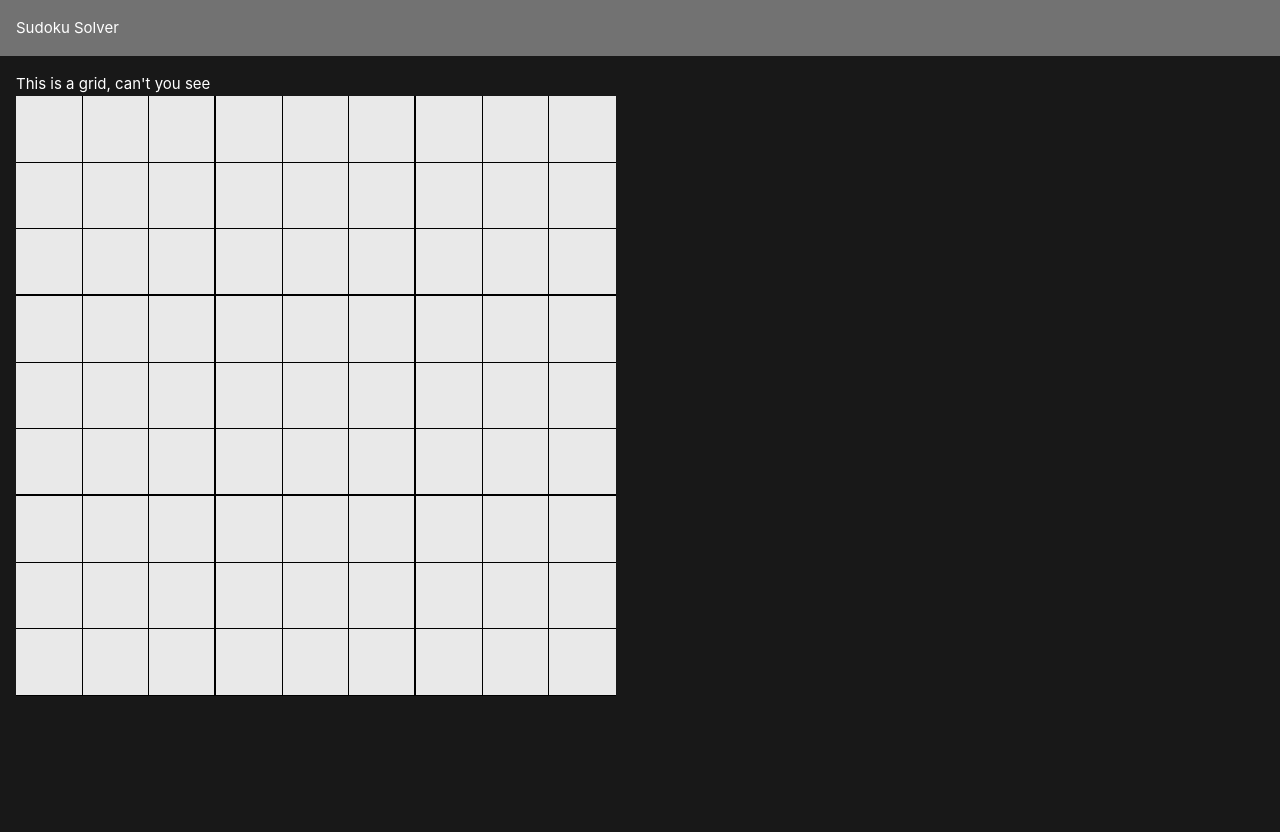
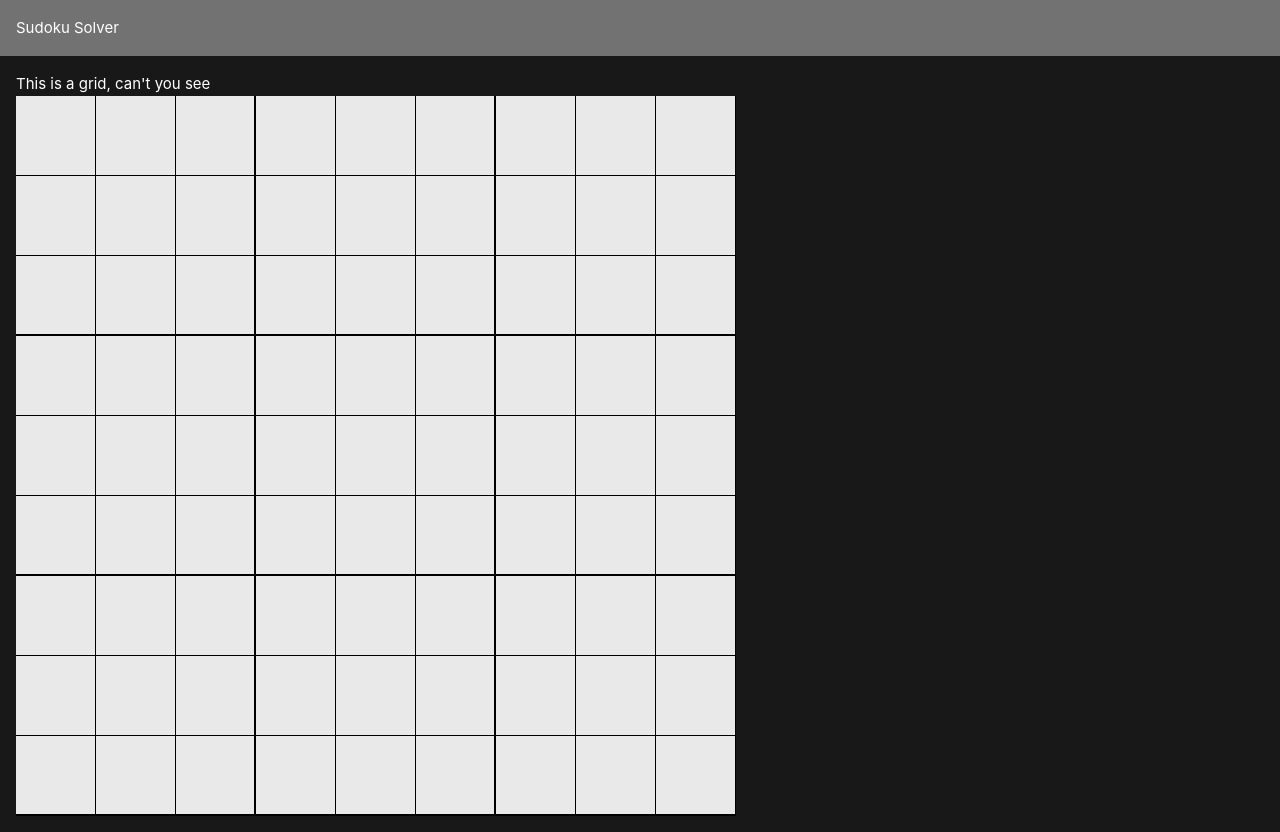
Before and after one commit to MilesDev91/sudoku-vue, a Vue app: page / in a window 1280 px wide. Before the commit the page ends 800 px from the top, so only its background shows below. Built offline with nearby package versions, Linux system fonts and the light colour scheme.

Commit message:
Refactored project to use a 2d array grid instead of a normal array. This should make validation and other logic easier down the road. Also adjusted styling to match. Added a helpers file that we will use for validation.

```diff
--- a/src/components/Solver/Grid/GridCell.vue
+++ b/src/components/Solver/Grid/GridCell.vue
@@ -5,13 +5,13 @@
 <script setup>
 import { watch } from 'vue';
 
-const props = defineProps(['cellValue', 'isSelected', 'cellIndex']);
+const props = defineProps(['cellValue', 'cellRow', 'cellColumn', 'isSelected']);
 
 const emit = defineEmits(['changeCellValue']);
 
 const emitChangeCellValueEvent = function(e) {
     if(e.key >= 1 && e.key <= 9) {
-        emit('changeCellValue', e.key, props.cellIndex);
+        emit('changeCellValue', e.key, props.cellRow, props.cellColumn);
     }
 }
 
--- a/src/components/Solver/Grid/GridContainer.vue
+++ b/src/components/Solver/Grid/GridContainer.vue
@@ -2,16 +2,22 @@
     This is a grid, can't you see
     <div class="grid-container">
         <div
-            @click="$emit('changeSelected', index)"
-            :class="calculateClass(index)"
-            v-for="(cell, index) in props.grid"
+            :class="calculateRowClass(row)"
+            v-for="(cell, row) in props.grid"
         >
-            <GridCell
-                @change-cell-value="(value, index) => $emit('changeGridCellValue', value, index)"
-                :isSelected="isSelected(index)"
-                :cellValue="grid[index]"
-                :cellIndex="index"
-            />
+            <div
+                @click="$emit('changeSelected', row, column)"
+                :class="calculateColumnClass(row, column)"
+                v-for="(cell, column) in props.grid[row]"
+            >
+                <GridCell
+                    @change-cell-value="(value, row, column) => $emit('changeGridCellValue', value, row, column)"
+                    :isSelected="isSelected(row, column)"
+                    :cellValue="grid[row][column]"
+                    :cellRow="row"
+                    :cellColumn="column"
+                />
+            </div>
         </div>
     </div>
 </template>
@@ -25,62 +31,67 @@ const props = defineProps(['grid', 'selectedCell']);
 
 const emits = defineEmits(["changeSelected","changeGridCellValue"]);
 
-const isSelected = (index) => {
-    return true ? props.selectedCell == index : false;
+const isSelected = (row, column) => {
+    if(props.selectedCell && props.selectedCell[0] == row && props.selectedCell[1] == column) {
+        return true
+    }
+    return false;
 }
 
-const calculateClass = (index) => {
-    // cellNumber is for grid styling, index for cell specific
-    let cellNumber = index + 1;
+const calculateRowClass = (row) => {
+    let rowNumber = row + 1;
 
-    let classArray = ["grid-item"];
+    let classArray = ["grid-row"];
 
-    // remove border on right side
-    if(cellNumber % 9 == 0) {
-        classArray.push("grid-item-9th");
-    }
-    // make a thick border on every third if it isn't divisible by 9 (right side)
-    else if(cellNumber % 3 == 0) {
-        classArray.push("grid-item-3rd-6th-column");
-    }
-    // add thick line to bottom if from 19-27 or 46-54
-    if((cellNumber >= 19 && cellNumber <= 27) || (cellNumber >= 46 && cellNumber <= 54)) {
+    // add thick line to bottom if third or 6th row
+    if(rowNumber % 3 == 0) {
         classArray.push("grid-item-3rd-6th-row");
-    }
-    // selected cell styling
-    if(isSelected(index)) {
-        classArray.push("grid-item-selected");
     }
     return classArray;
 }
 
-// Watch for selected cell change to trigger style change
-watch(() => props.selectedCell, () => {
-    console.log(props.selectedCell);
-})
+// Cell specific stuff goes here as well.
+const calculateColumnClass = (row, column) => {
+    let colNumber = column + 1;
+
+    let classArray = ["grid-item"];
+
+    // make a thick border on every third if it isn't divisible by 9 (right side)
+    if(colNumber % 3 == 0 && colNumber % 9 != 0) {
+        classArray.push("grid-item-3rd-6th-column");
+    }
+    if(isSelected(row, column)) {
+        classArray.push("grid-item-selected");
+    }
+
+    return classArray;
+}
 
 </script>
 
 <style scoped>
 .grid-container {
-    background-color: rgb(233, 233, 233);
     color: black;
-    display: grid;
-    grid-template: repeat(9, 1fr) / repeat(9, 1fr);
-    justify-items: center;
-    align-items: center;
-    width: 600px;
-    height: 600px;
-    place-items: stretch;
+    display: flex;
+    flex-direction: column;
+    width: 720px;
 }
 
 .grid-item {
+    background-color: rgb(233, 233, 233);
+    width: 80px;
+    border-right: 1px solid black;
     display: flex;
+    justify-content: center;
     align-items: center;
-    justify-content: center;
-    border-right: 1px solid black;
+    font-size: 2em;
+    cursor: pointer;
+}
+
+.grid-row {
+    display: flex;
+    height: 80px;
     border-bottom: 1px solid black;
-    cursor: pointer;
 }
 
 .grid-item-9th {
--- a/src/components/Solver/Solver.vue
+++ b/src/components/Solver/Solver.vue
@@ -1,8 +1,8 @@
 <template>
     <div class="container">
         <GridContainer
-            @change-selected="(index) => selectedCell = index"
-            @change-grid-cell-value="(value, index) => changeGridCellValue(value, index)"
+            @change-selected="(row, column) => selectedCell = [row, column]"
+            @change-grid-cell-value="(value, row, column) => changeGridCellValue(value, row, column)"
             :grid="grid"
             :selectedCell="selectedCell"
         />
@@ -10,13 +10,23 @@
 </template>
 
 <script setup>
-import { ref, reactive } from 'vue';
-const grid = reactive(new Array(81));
+import validateGrid from './../../helpers/helpers';
+import { ref, watch } from 'vue';
+
+// 2d array, Array[row][column]
+const grid = ref([...Array(9)].map(e => Array(9)));
 const selectedCell = ref();
 
-const changeGridCellValue = (value, index) => {
-    grid[index] = value;
+const changeGridCellValue = (value, row, column) => {
+    grid._value[row][column] = value;
 }
+
+watch(() => grid.value, (grid) => {
+    console.log("changed");
+    validateGrid(grid);
+    },
+    { deep: true }
+)
 
 </script>
 
--- /dev/null
+++ b/src/helpers/helpers.js
@@ -0,0 +1,52 @@
+/*
+*   Section for validation
+*/
+
+export default function validateGrid (grid) {
+    // We have to validate every cell with this implementation.
+    // NOTE: There is potential
+    // for optimization here, but it
+    // is fairly premature. Notes at
+    // bottom of file.
+
+    console.log(grid);
+    let gridErrors = new Array(81);
+
+    validateRow(grid, gridErrors);
+
+    validateColumn(grid, gridErrors);
+
+    validateBlock(grid, gridErrors);
+
+    return gridErrors;
+}
+
+// Validate row
+const validateRow = (grid, gridErrors) => {
+    // Check for duplicates in each row
+}
+
+// Validate column
+const validateColumn = (grid, gridErrors) => {
+    return
+}
+
+// Validate block
+const validateBlock = (grid, gridErrors) => {
+    return
+}
+
+
+
+
+
+/*
+
+Notes on optimization:
+
+We can potentially only check the indexes relevant to the changed value,
+but this would require some refactoring. We could also mark multiple
+relevant indexes in the gridErrors array. This is easier, but also
+fairly minimal as far as benefits go.
+
+*/
```
